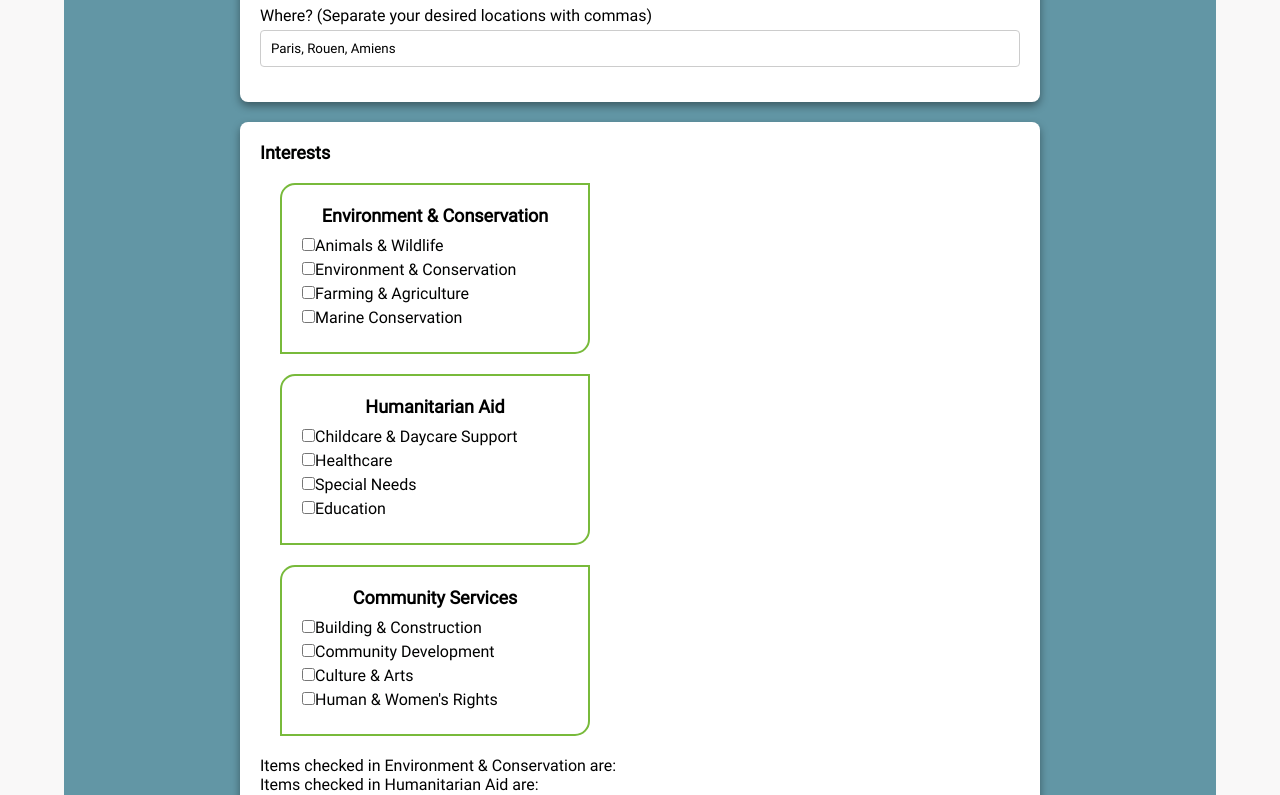
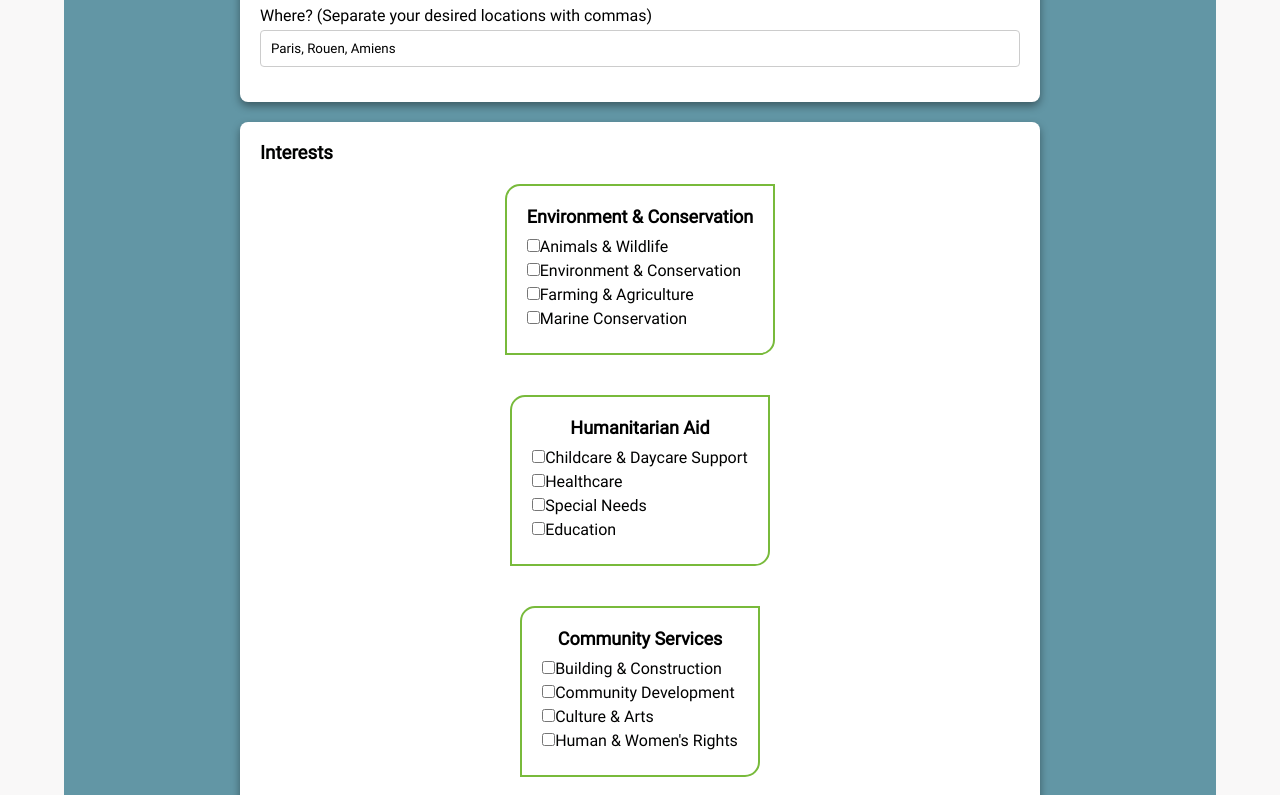
Before and after one commit to marieUr/VolunPeers-project, a React (Create React App) app in the folder volunpeers-front-end/: page /profile in a window 1280 px wide. Shown: the part 900-1695 px from the top of the page. Built offline with nearby package versions, Linux system fonts and the light colour scheme.

Commit message:
changed small boxe' styling

```diff
--- a/volunpeers-front-end/src/components/Profile/Profile.css
+++ b/volunpeers-front-end/src/components/Profile/Profile.css
@@ -58,7 +58,12 @@
 .personal-info-content {
   flex: 1; /* Take up 50% of the space */
   text-align: center;
+  border: 2px solid #78BA3B;
+  border-radius: 15px 0px;
+  padding: 20px;
 }
+
+
 
 .info-field {
   display: flex;
@@ -138,23 +143,36 @@
 
 /* Interests CSS */
 
+.last-box{
+  font-family: 'Roboto', Helvetica;
+  background-color: var(--TextColorSecondary);
+  padding: 20px;
+  margin-top: 20px;
+  border-radius: 8px;
+  box-shadow: 0 4px 8px rgba(0, 0, 0, 0.4);
+  width: 100%;
+  max-width: 800px;
+}
+
+
 .interests-content {
   text-align: left;
   align-items: center;
-  display: block;
 
 }
 
 .checkLists{
   align-items: center;
+  display: flex;
+  flex-direction: column;
 
 }
 
 .checkList {
   margin: 20px;
-  padding: 10px;
-  border: 1px solid #ccc;
-  border-radius: 5px;
+  border: 2px solid #78BA3B;
+  border-radius: 15px 0px;
+  padding: 20px;
   max-width: 310px;
 }
 
--- a/volunpeers-front-end/src/components/Profile/Profile.jsx
+++ b/volunpeers-front-end/src/components/Profile/Profile.jsx
@@ -75,7 +75,7 @@ const Profile = () => {
             <img src="https://randomuser.me/api/portraits/men/33.jpg" alt="User" />
           </div>
 
-          <div className="box personal-info-content">
+          <div className="personal-info-content">
             <h3 class="title-h3">Personal Information</h3>
             <div className="info-field">
               <span class="span-info">First Name:</span>
@@ -158,11 +158,11 @@ const Profile = () => {
           </div>
         </div>
 
-        <div className="white-box interests-content">
+        <div className="last-box interests-content">
           <h3 class="title-h3">Interests</h3>
             <div className="checkLists">
               {checkLists.map((checklist, index) => (
-                <div className="box checkList" key={index}>
+                <div className="checkList" key={index}>
                   <div className="title">{checklist.title}</div>
                   <div className="list-container">
                     {checklist.items.map((item, itemIndex) => (
```
